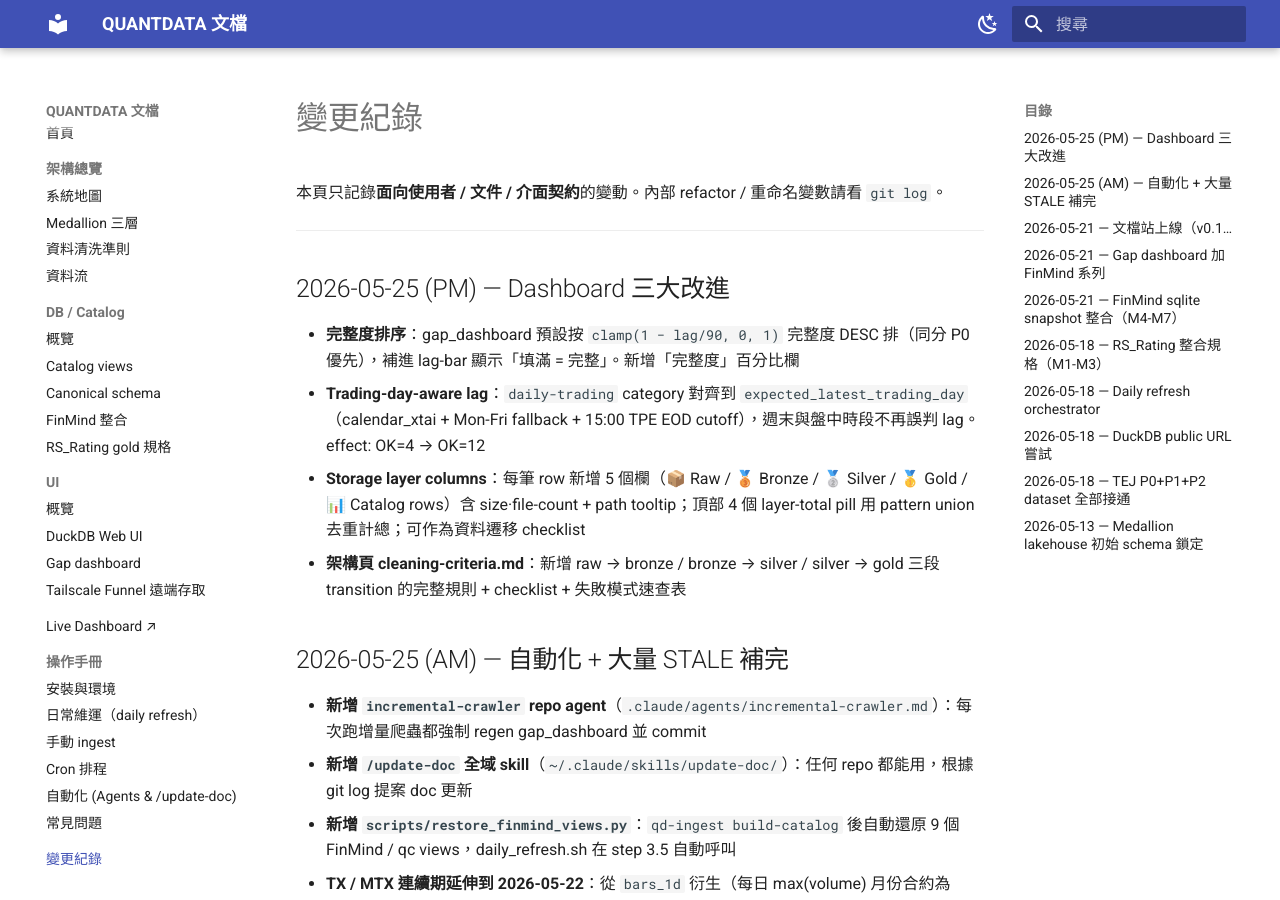
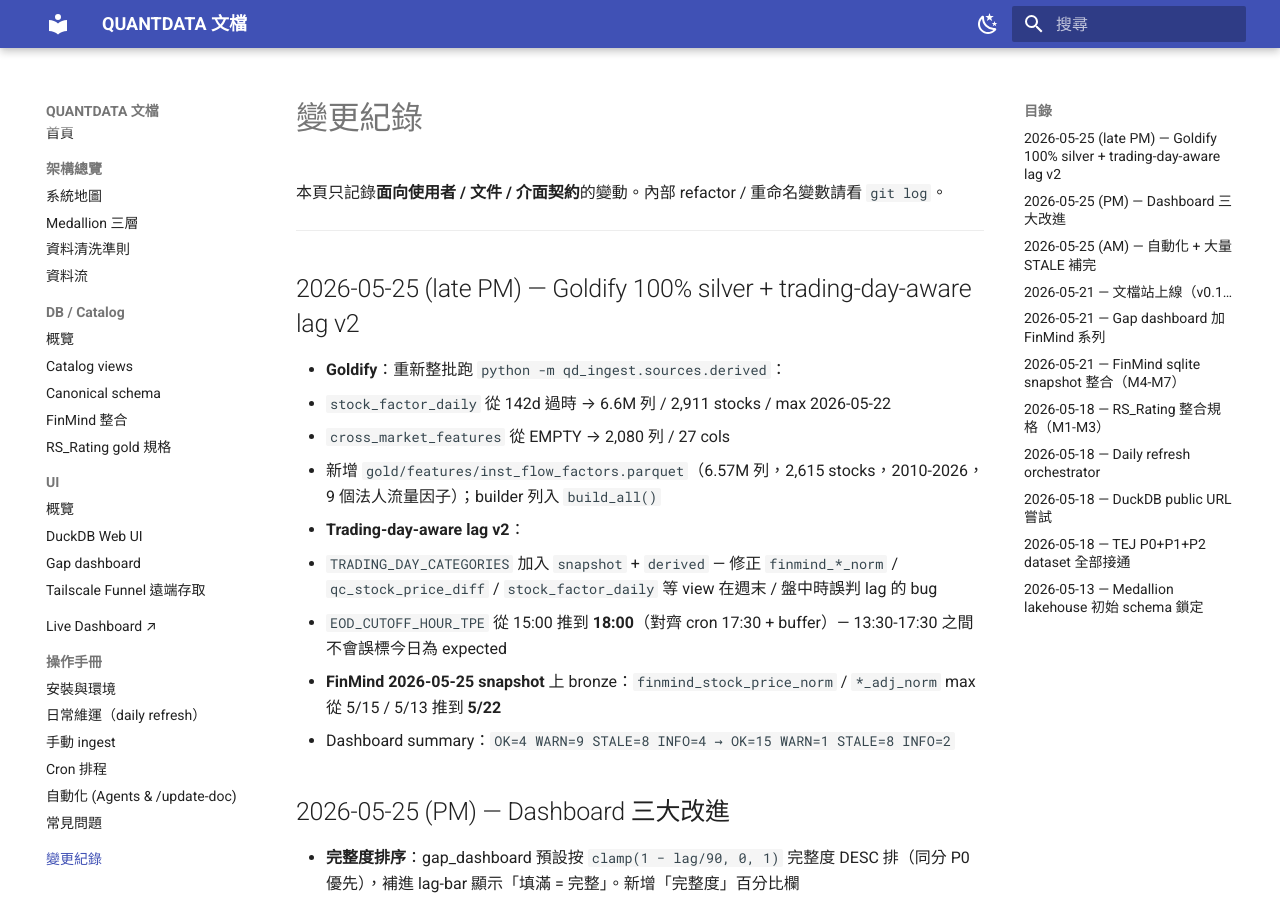
Before and after one commit to gsinvest017-ai/gs-scraper, an MkDocs documentation site: the page built from docs-site/changelog.md, in a window 1280 px wide and 900 px high. Built offline with MkDocs 1.6.1 and Material for MkDocs 9.7.7, drawn with Linux system fonts in a browser that asks for light colours.

Commit message:
docs: refresh doc-site to match HEAD (63be034)
Bring docs-site/db/views.md section 8 (Derived gold) up to date with
the goldify commit:
- stock_factor_daily refreshed: 6,597,986 rows / max 2026-05-22
- inst_flow_factors NEW: 6,567,005 rows / 9 factors / 2010-2026
- cross_market_features no longer EMPTY: 2,080 rows
- Note build_all() entry point in derived.py

changelog.md gains a 2026-05-25 (late PM) entry covering both
trading-day-aware v2 (snapshot/derived + EOD 18:00) and goldify.

```diff
--- a/docs-site/changelog.md
+++ b/docs-site/changelog.md
@@ -3,6 +3,18 @@
 本頁只記錄**面向使用者 / 文件 / 介面契約**的變動。內部 refactor / 重命名變數請看 `git log`。
 
 ---
+
+## 2026-05-25 (late PM) — Goldify 100% silver + trading-day-aware lag v2
+
+- **Goldify**：重新整批跑 `python -m qd_ingest.sources.derived`：
+  - `stock_factor_daily` 從 142d 過時 → 6.6M 列 / 2,911 stocks / max 2026-05-22
+  - `cross_market_features` 從 EMPTY → 2,080 列 / 27 cols
+  - 新增 `gold/features/inst_flow_factors.parquet`（6.57M 列，2,615 stocks，2010-2026，9 個法人流量因子）；builder 列入 `build_all()`
+- **Trading-day-aware lag v2**：
+  - `TRADING_DAY_CATEGORIES` 加入 `snapshot` + `derived` — 修正 `finmind_*_norm` / `qc_stock_price_diff` / `stock_factor_daily` 等 view 在週末 / 盤中時誤判 lag 的 bug
+  - `EOD_CUTOFF_HOUR_TPE` 從 15:00 推到 **18:00**（對齊 cron 17:30 + buffer）— 13:30-17:30 之間不會誤標今日為 expected
+- **FinMind 2026-05-25 snapshot** 上 bronze：`finmind_stock_price_norm` / `*_adj_norm` max 從 5/15 / 5/13 推到 **5/22**
+- Dashboard summary：`OK=4 WARN=9 STALE=8 INFO=4 → OK=15 WARN=1 STALE=8 INFO=2`
 
 ## 2026-05-25 (PM) — Dashboard 三大改進
 
```
Also changed, not shown: docs-site/db/views.md (+11 -1 lines).
